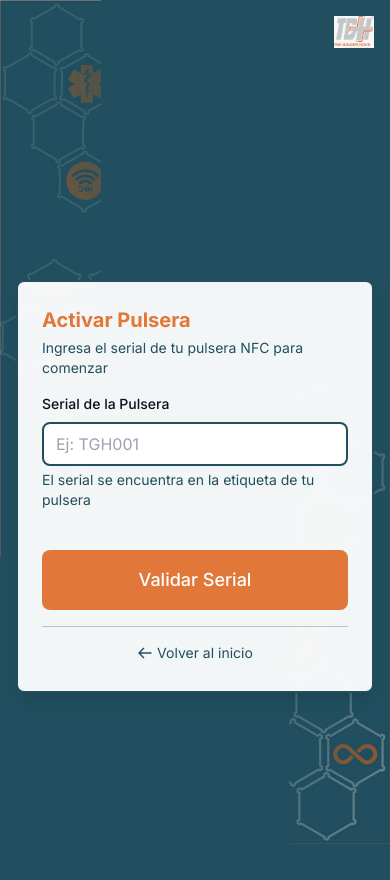
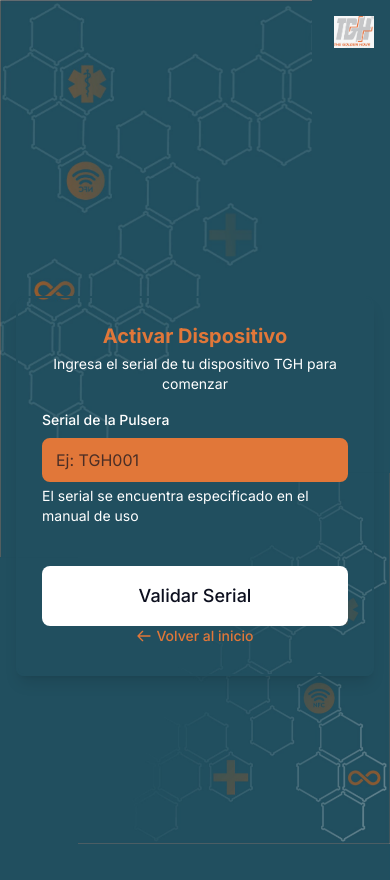
Before and after one commit to caesarius1187/tgh, a Next.js app: page /activacion in a window 390 px wide. Shown: the top 880 px of the page. Built offline with nearby package versions, Linux system fonts and the light colour scheme.

Commit message:
Add new image for device activation and update styles for improved responsiveness and visual consistency across components

```diff
--- a/src/app/activacion/page.tsx
+++ b/src/app/activacion/page.tsx
@@ -97,21 +97,22 @@
     <>
       <Navbar showLogin={true} showLogout={false} />
       <div className="min-h-screen flex items-center justify-center relative overflow-hidden py-12 px-4 sm:px-6 lg:px-8">
-        {/* Patrón hexagonal de fondo */}
         <div className="max-w-md w-full space-y-8 relative z-10">
-          <Card className="bg-white/95 backdrop-blur-sm">
+          <Card className="">
             <CardHeader
-              title={step === 1 ? 'Activar Pulsera' : 'Crear Cuenta'}
+              title={step === 1 ? 'Activar Dispositivo' : 'Crear Cuenta'}
               subtitle={
                 step === 1
-                  ? 'Ingresa el serial de tu pulsera NFC para comenzar'
+                  ? 'Ingresa el serial de tu dispositivo TGH para comenzar'
                   : 'Completa tus datos para activar tu pulsera'
               }
+              className={step === 1 ? 'text-center [&_p]:text-white' : ''}
             />
 
             {step === 1 ? (
               <CardBody>
                 <div className="space-y-6">
+                  <div className="[&_.label]:!text-white [&_p]:!text-white">
                     <Input
                       id="serial"
                       label="Serial de la Pulsera"
@@ -120,8 +121,10 @@
                       value={serial}
                       onChange={(e) => setSerial(e.target.value.toUpperCase())}
                       placeholder="Ej: TGH001"
-                    helperText="El serial se encuentra en la etiqueta de tu pulsera"
+                      helperText="El serial se encuentra especificado en el manual de uso"
+                      className="!bg-tgh-orange !text-tgh-navy !border-tgh-orange focus:!bg-tgh-gold focus:!border-tgh-gold placeholder:text-tgh-navy/70"
                     />
+                  </div>
 
                   {error && (
                     <div className="bg-red-50 border-2 border-red-500 text-red-600 px-4 py-3 rounded-lg text-sm whitespace-pre-line">
@@ -131,10 +134,10 @@
 
                   <Button
                     onClick={validateSerial}
-                    variant="primary"
+                    variant="secondary"
                     size="lg"
                     isLoading={isLoading}
-                    className="w-full"
+                    className="w-full !bg-white !text-tgh-navy hover:!bg-gray-100"
                   >
                     {isLoading ? 'Validando...' : 'Validar Serial'}
                   </Button>
@@ -242,11 +245,11 @@
               </CardBody>
             )}
 
-            <CardFooter>
+            <CardFooter className="!border-t-0 !pt-0 !mt-0">
               <div className="text-center">
                 <Link
                   href="/"
-                  className="text-sm text-tgh-teal hover:text-tgh-orange transition-colors inline-flex items-center"
+                  className="text-sm text-tgh-orange hover:text-tgh-gold transition-colors inline-flex items-center font-medium"
                 >
                   <svg
                     className="w-4 h-4 mr-1"
--- a/src/app/dashboard/page.tsx
+++ b/src/app/dashboard/page.tsx
@@ -415,21 +415,6 @@
         <Navbar showLogin={false} showLogout={true} />
 
         <div className="relative z-10">
-          {/* Header */}
-          <header className="bg-tgh-teal-dark border-b-2 border-tgh-orange shadow-lg">
-            <div className="max-w-7xl mx-auto px-4 sm:px-6 lg:px-8">
-              <div className="flex justify-between items-center py-6">
-                <div>
-                  <h1 className="text-3xl font-bold text-tgh-orange">
-                    Dashboard Personal
-                  </h1>
-                  <p className="text-tgh-gray">
-                    Bienvenido, {user?.username}
-                  </p>
-                </div>
-              </div>
-            </div>
-          </header>
 
           {/* Navigation Tabs */}
           <div className="max-w-7xl mx-auto px-4 sm:px-6 lg:px-8 bg-tgh-teal-dark">
--- a/src/app/globals.css
+++ b/src/app/globals.css
@@ -29,10 +29,12 @@
   position: fixed !important;
   top: 0 !important;
   left: 0 !important;
-  width: 26vw !important;
+  width: 80vw !important;
   height: 66vh !important;
   min-width: 100px !important;
   min-height: 150px !important;
+  max-width: 400px !important;
+  max-height: 600px !important;
   background-image: url('/backgroundup.jpeg') !important;
   background-size: cover !important;
   background-position: top left !important;
@@ -46,10 +48,12 @@
   position: fixed !important;
   bottom: 0 !important;
   right: 0 !important;
-  width: 26vw !important;
-  height: 66vh !important;
+  width: 80vw !important;
+  height: 44vh !important;
   min-width: 100px !important;
   min-height: 150px !important;
+  max-width: 400px !important;
+  max-height: 600px !important;
   background-image: url('/backgrounddown.jpeg') !important;
   background-size: cover !important;
   background-position: bottom right !important;
--- a/src/app/login/page.tsx
+++ b/src/app/login/page.tsx
@@ -42,17 +42,17 @@
     <>
       <Navbar showLogin={false} showLogout={false} />
       <div className="min-h-screen flex items-center justify-center relative overflow-hidden py-12 px-4 sm:px-6 lg:px-8">
-        {/* Patrón hexagonal de fondo */}
-
         <div className="max-w-md w-full space-y-8 relative z-10">
-          <Card className="bg-white/95 backdrop-blur-sm">
+          <Card className="!shadow-none">
             <CardHeader
               title="Iniciar Sesión"
               subtitle="Accede a tu cuenta de TGH Pulseras"
+              className="text-center [&_p]:text-white"
             />
 
             <CardBody>
               <form className="space-y-6" onSubmit={handleSubmit}>
+                <div className="[&_.label]:!text-white">
                   <Input
                     id="username"
                     label="Usuario"
@@ -62,7 +62,9 @@
                     onChange={(e) => setUsername(e.target.value)}
                     placeholder="Ingresa tu usuario"
                   />
+                </div>
 
+                <div className="[&_.label]:!text-white">
                   <Input
                     id="password"
                     label="Contraseña"
@@ -72,6 +74,7 @@
                     onChange={(e) => setPassword(e.target.value)}
                     placeholder="Ingresa tu contraseña"
                   />
+                </div>
 
                 {error && (
                   <div className="bg-red-50 border-2 border-red-500 text-red-600 px-4 py-3 rounded-lg text-sm">
@@ -81,21 +84,21 @@
 
                 <Button
                   type="submit"
-                  variant="primary"
+                  variant="secondary"
                   size="lg"
                   isLoading={isLoading}
-                  className="w-full"
+                  className="w-full !bg-white !text-tgh-navy hover:!bg-gray-100"
                 >
                   {isLoading ? 'Iniciando sesión...' : 'Iniciar Sesión'}
                 </Button>
               </form>
             </CardBody>
 
-            <CardFooter>
+            <CardFooter className="!border-t-0 !pt-0 !mt-0">
               <div className="space-y-4">
-                <p className="text-center text-sm text-tgh-navy">
+                <p className="text-center text-sm text-white">
                   ¿No tienes cuenta?{' '}
-                  <Link href="/activacion" className="link font-medium">
+                  <Link href="/activacion" className="text-tgh-orange hover:text-tgh-gold font-medium transition-colors">
                     Activa tu pulsera aquí
                   </Link>
                 </p>
@@ -103,7 +106,7 @@
                 <div className="text-center">
                   <Link
                     href="/"
-                    className="text-sm text-tgh-teal hover:text-tgh-orange transition-colors inline-flex items-center"
+                    className="text-sm text-tgh-orange hover:text-tgh-gold transition-colors inline-flex items-center font-medium"
                   >
                     <svg
                       className="w-4 h-4 mr-1"
--- a/src/app/page.tsx
+++ b/src/app/page.tsx
@@ -10,10 +10,9 @@
   return (
     <>
       <Navbar showLogin={true} showLogout={false} />
-      <main className="min-h-screen flex items-center justify-center relative overflow-hidden">
-        {/* Patrón hexagonal de fondo */}
-        <div className="max-w-md w-full space-y-8 p-8 relative z-10">
-          <Card className="bg-white/95 backdrop-blur-sm">
+      <main className="min-h-screen flex items-center justify-center relative overflow-hidden py-12 px-4 sm:px-6 lg:px-8">
+        <div className="max-w-md w-full space-y-8 relative z-10">
+          <Card className="!shadow-none">
             <CardBody>
               <div className="text-center mb-8">
                 {/* Logo TGH */}
@@ -31,10 +30,10 @@
                 <h1 className="text-4xl font-bold text-tgh-orange mb-2">
                   TGH Pulseras
                 </h1>
-                <p className="text-tgh-teal font-semibold mb-2">
+                <p className="text-white font-semibold mb-2">
                   The Golden Hour
                 </p>
-                <p className="text-tgh-navy text-sm">
+                <p className="text-sm text-white">
                   Sistema de gestión de pulseras con chips NFC para emergencias médicas
                 </p>
               </div>
@@ -42,18 +41,18 @@
               <div className="space-y-4">
                 <Link href="/activacion" className="block">
                   <Button variant="primary" size="lg" className="w-full">
-                    Activar Pulsera
+                    Activar Dispositivo
                   </Button>
                 </Link>
 
                 <Link href="/login" className="block">
-                  <Button variant="secondary" size="lg" className="w-full">
+                  <Button variant="secondary" size="lg" className="w-full !bg-white !text-tgh-navy hover:!bg-gray-100">
                     Iniciar Sesión
                   </Button>
                 </Link>
               </div>
 
-              <div className="text-center text-sm text-tgh-navy mt-6 pt-6 border-t border-tgh-teal/30">
+              <div className="text-center text-sm text-white mt-6">
                 <p>¿Necesitas ayuda? Contacta al administrador</p>
               </div>
             </CardBody>
--- a/src/components/Button.tsx
+++ b/src/components/Button.tsx
@@ -47,7 +47,8 @@
       {isLoading ? (
         <span className="flex items-center justify-center">
           <svg
-            className="animate-spin -ml-1 mr-3 h-5 w-5 text-white"
+            className="animate-spin -ml-1 mr-3 h-5 w-5"
+            style={{ color: 'inherit' }}
             xmlns="http://www.w3.org/2000/svg"
             fill="none"
             viewBox="0 0 24 24"
--- a/src/components/Card.tsx
+++ b/src/components/Card.tsx
@@ -21,7 +21,7 @@
   const baseClasses = 'rounded-lg shadow-lg border-2'
 
   const variantClasses = {
-    default: 'bg-white border-tgh-teal text-tgh-navy',
+    default: 'border-tgh-teal text-tgh-navy',
     dark: 'bg-tgh-teal-dark border-tgh-teal text-tgh-gray',
   }
 
@@ -51,13 +51,15 @@
   action?: React.ReactNode
   className?: string
 }) {
+  const isCentered = className.includes('text-center')
+
   return (
-    <div className={`flex items-start justify-between mb-4 ${className}`}>
-      <div>
+    <div className={`flex items-start ${isCentered ? 'justify-center' : 'justify-between'} mb-4 ${className}`}>
+      <div className={isCentered ? 'w-full text-center' : ''}>
         {title && <h3 className="text-xl font-bold text-tgh-orange">{title}</h3>}
         {subtitle && <p className="text-sm text-tgh-teal mt-1">{subtitle}</p>}
       </div>
-      {action && <div>{action}</div>}
+      {action && !isCentered && <div>{action}</div>}
     </div>
   )
 }
```
Also changed, not shown: public/activar dispositivo.jpg (added). Lines whose indentation alone changed are shown as unchanged.
